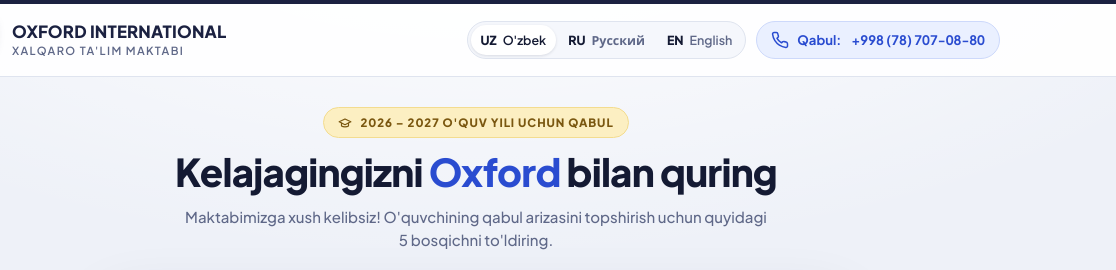
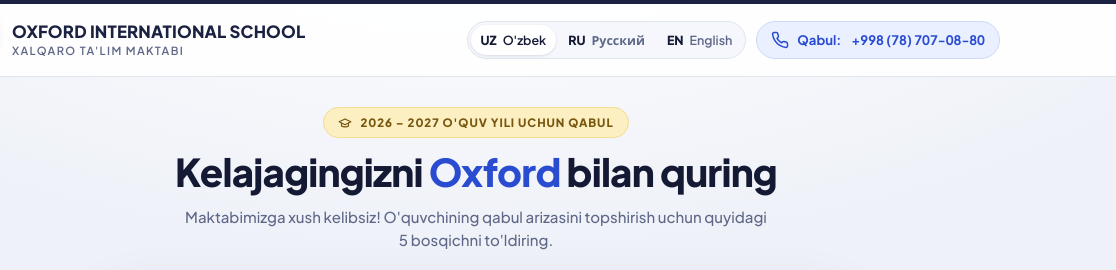
Before and after one commit to oxfordinternationalschool/oxford-admission, a plain HTML site: page index.html in a window 1280 px wide. Shown: the top 270 px of the page, 164-1280 px from the left. Drawn offline with Linux system fonts and the light colour scheme.

Commit message:
Brend nomi: Oxford International School
Co-Authored-By: Claude Opus 5.5 <noreply@anthropic.com>
Claude-Session: https://claude.ai/code/session_01AAxyedU47uazyCT2u2cF9B

```diff
--- a/index.html
+++ b/index.html
@@ -362,7 +362,7 @@
   <div class="top-in">
     <div class="brand">
       <div class="mark"><img src="logo.png" alt="Oxford International School"></div>
-      <div><b>OXFORD INTERNATIONAL</b><small data-t="brandSub"></small></div>
+      <div><b>OXFORD INTERNATIONAL SCHOOL</b><small data-t="brandSub"></small></div>
     </div>
     <div class="top-r">
       <div class="langs" role="group" aria-label="Til / Язык / Language">
```
